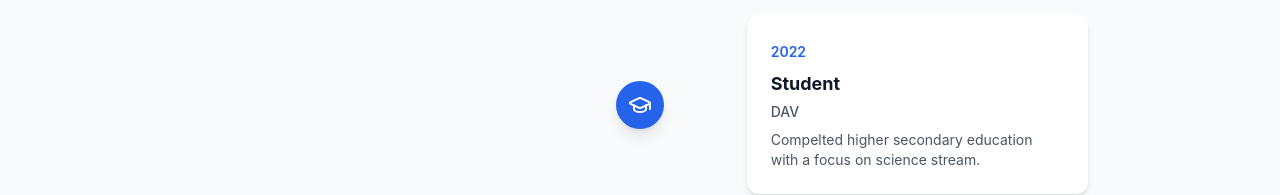
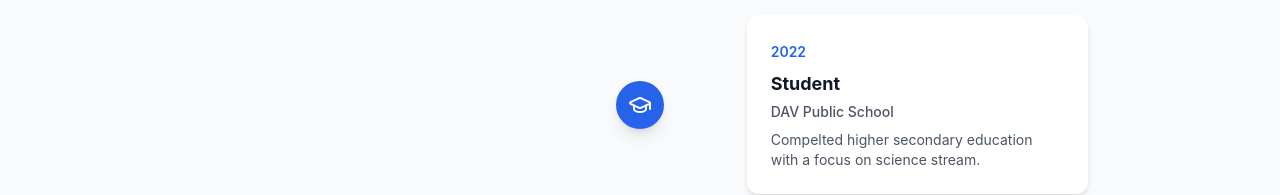
Before and after one commit to MdAsifInIT/portfolio, a React (Create React App) app in the folder frontend/: page / in a window 1280 px wide. Shown: the part 4322-4517 px from the top of the page. Built offline with nearby package versions, Linux system fonts and the light colour scheme.

Commit message:
Updated School.

```diff
--- a/frontend/src/data/mock.js
+++ b/frontend/src/data/mock.js
@@ -331,7 +331,7 @@ export const timeline = [
   {
     year: "2022",
     title: "Student",
-    company: "DAV",
+    company: "DAV Public School",
     description:
       "Compelted higher secondary education with a focus on science stream.",
   },
```
